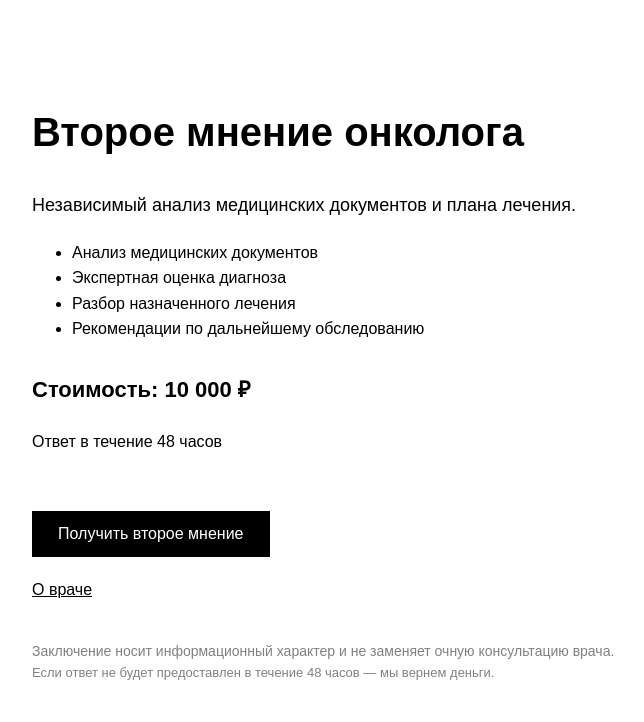
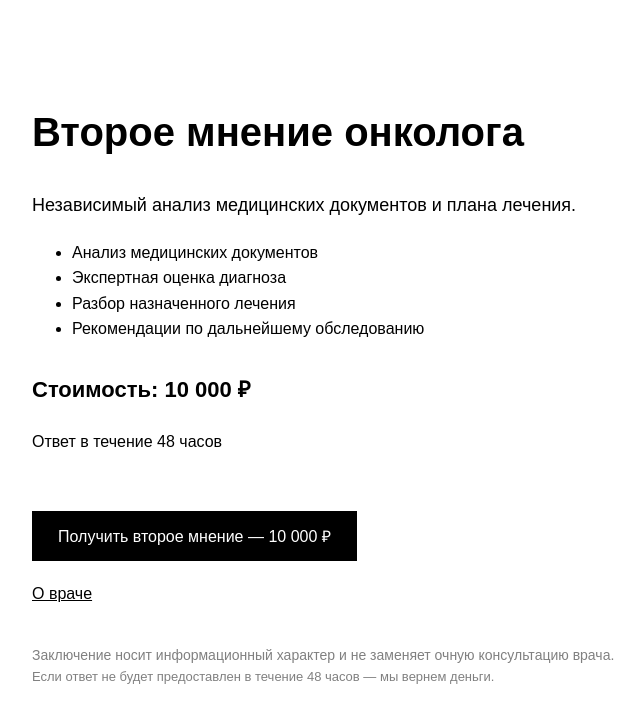
Before and after one commit to osckarmailyan/onco-app, a Next.js app: page / in a window 1280 px wide. Shown: the top 722 px of the page, without its empty margins (208-852 px from the left). Built offline with nearby package versions, Linux system fonts and the light colour scheme.

Commit message:
payment button

```diff
--- a/app/page.tsx
+++ b/app/page.tsx
@@ -37,7 +37,15 @@ export default function Home() {
       </p>
 
       <button
-        onClick={()=>window.location.href="/request"}
+  onClick={async () => {
+    const res = await fetch("/api/pay", {
+      method: "POST",
+    });
+
+    const data = await res.json();
+
+    window.location.href = data.confirmation.confirmation_url;
+  }}
   style={{
     marginTop:"40px",
     background:"black",
@@ -48,7 +56,7 @@ export default function Home() {
     fontSize:"16px"
   }}
 >
-        Получить второе мнение
+  Получить второе мнение — 10 000 ₽
 </button>
 
       <div style={{marginTop:"20px"}}>
```
Lines whose indentation alone changed are shown as unchanged.
